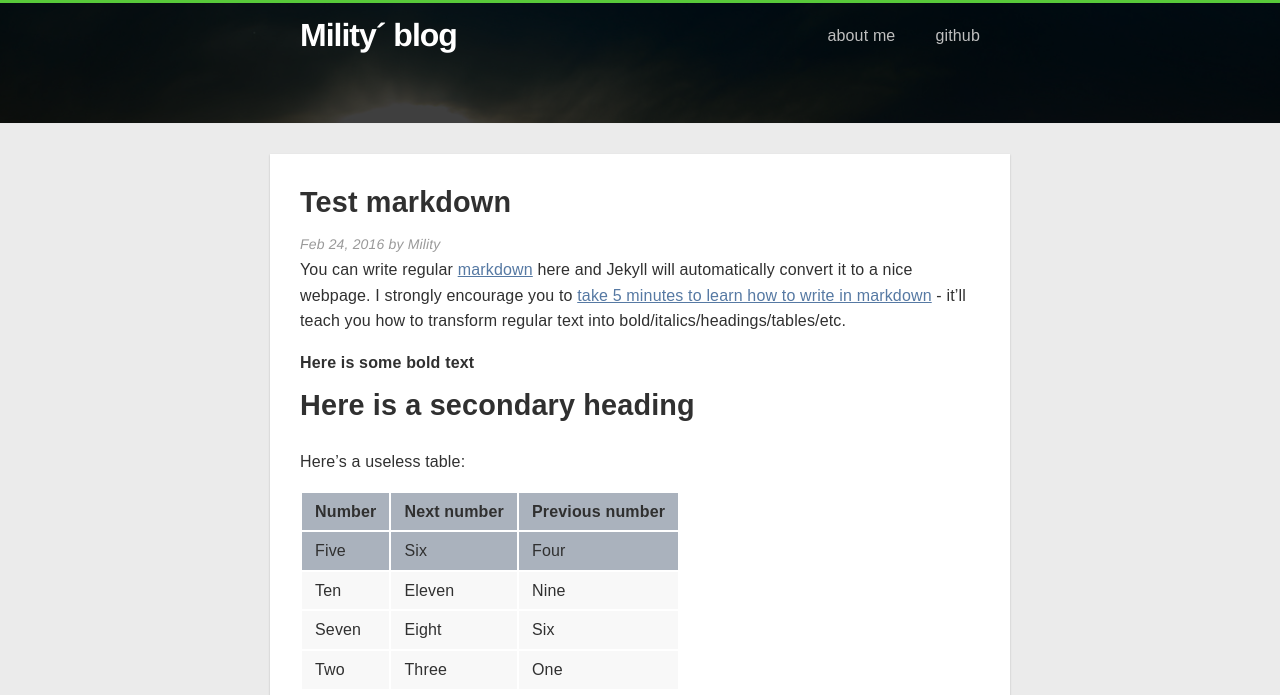
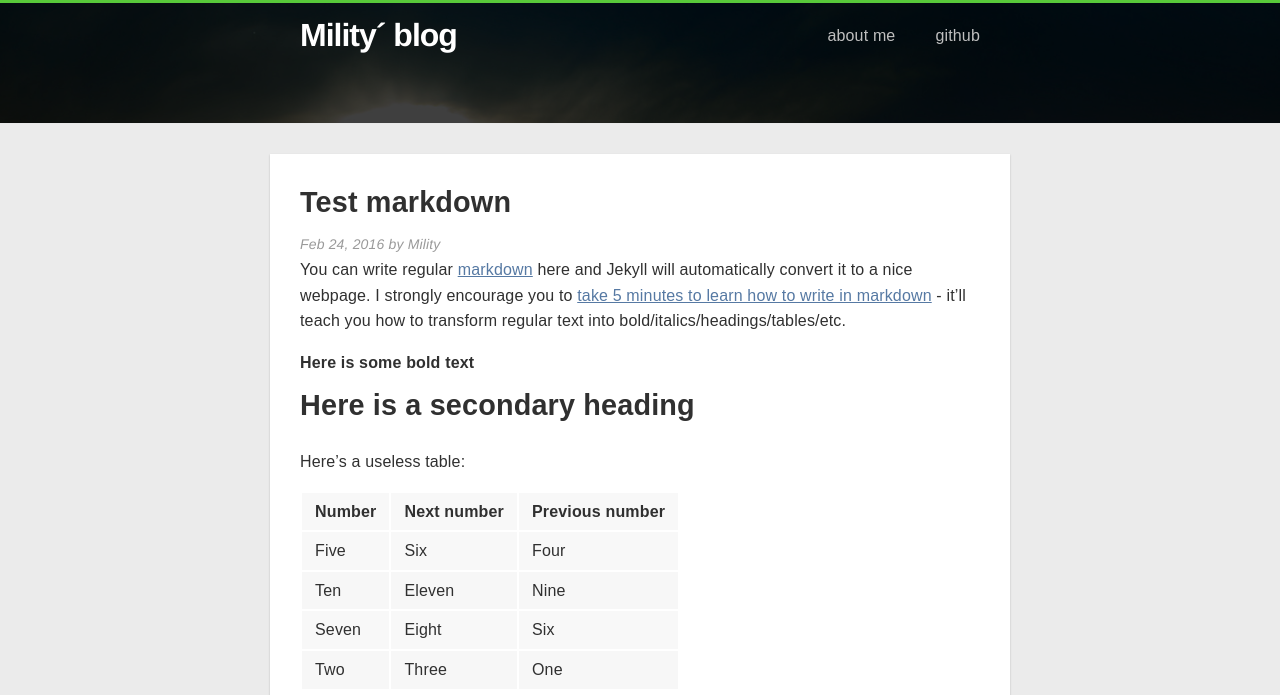
Before and after one commit to Mility/Mility.github.io, a Jekyll site: the page built from _posts/2016-02-24-just-a-test.md, in a window 1280 px wide. Shown: the top 695 px of the page. Built offline with Jekyll 4.4.1, drawn with Linux system fonts in a browser that asks for light colours; nearby versions of some CDN libraries.

Commit message:
Update _normalize.scss

```diff
--- a/_sass/_normalize.scss
+++ b/_sass/_normalize.scss
@@ -431,14 +431,14 @@ table {
   padding: 0;
 }
 table tr {
-  border-top: 1px solid #cccccc;
+  border-top: 0px solid #cccccc;
   background-color: #f8f8f8;/*#AAB2BD*/
   margin: 0;
   padding: 0;
 }
 /*2n表示每行的颜色都不一样，改为n*/
-table tr:nth-child(1) {
-  background-color: #AAB2BD;/*#f8f8f8*/
+table tr:nth-child(2n) {
+  background-color: #F7F7F7;/*#f8f8f8*/
 }
 table tr th {
   font-weight: bold;
```
